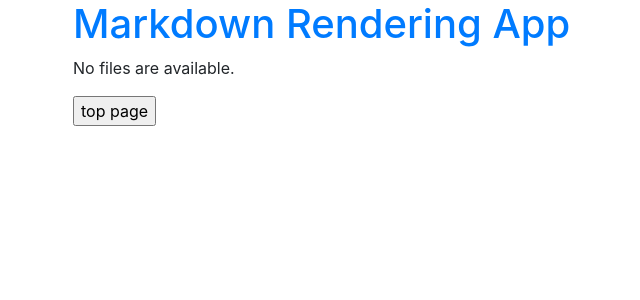
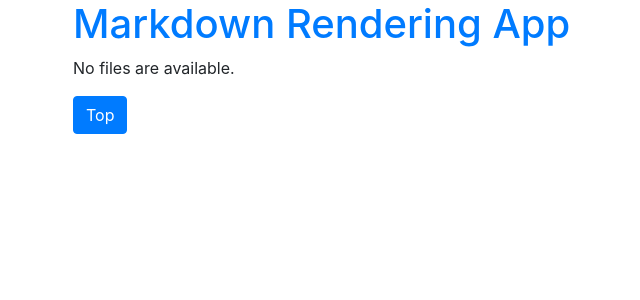
Before and after one commit to KosukeMizufune/search, a Django app: page /docsearch/search_result/ in a window 1280 px wide. Shown: the top 300 px of the page, without its empty margins (12-652 px from the left). Run offline with Django 3.2, Linux system fonts and the light colour scheme; data that the repository does not hold is empty; some libraries are stand-ins or nearby versions.

Commit message:
change button
beauty

```diff
--- a/web/docsearch/templates/docsearch/search_result.html
+++ b/web/docsearch/templates/docsearch/search_result.html
@@ -14,6 +14,6 @@
     {% endif %}
     <form action="{% url 'docsearch:top' %}" method="get">
         {% csrf_token %}
-        <input type="submit" value="top page">
+        <button type="submit" class="btn btn-primary">Top</button>
     </form>
 {% endblock %}
```
